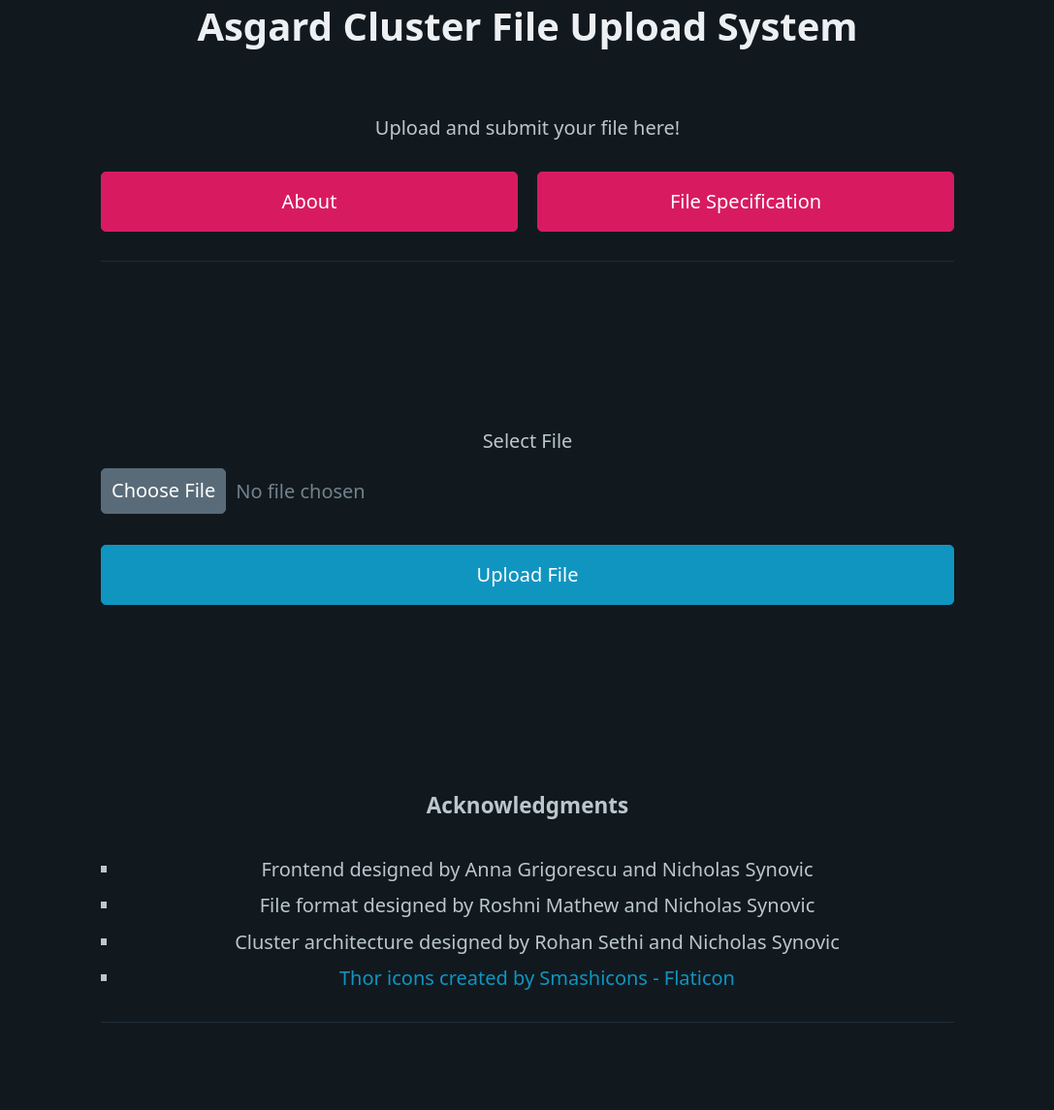
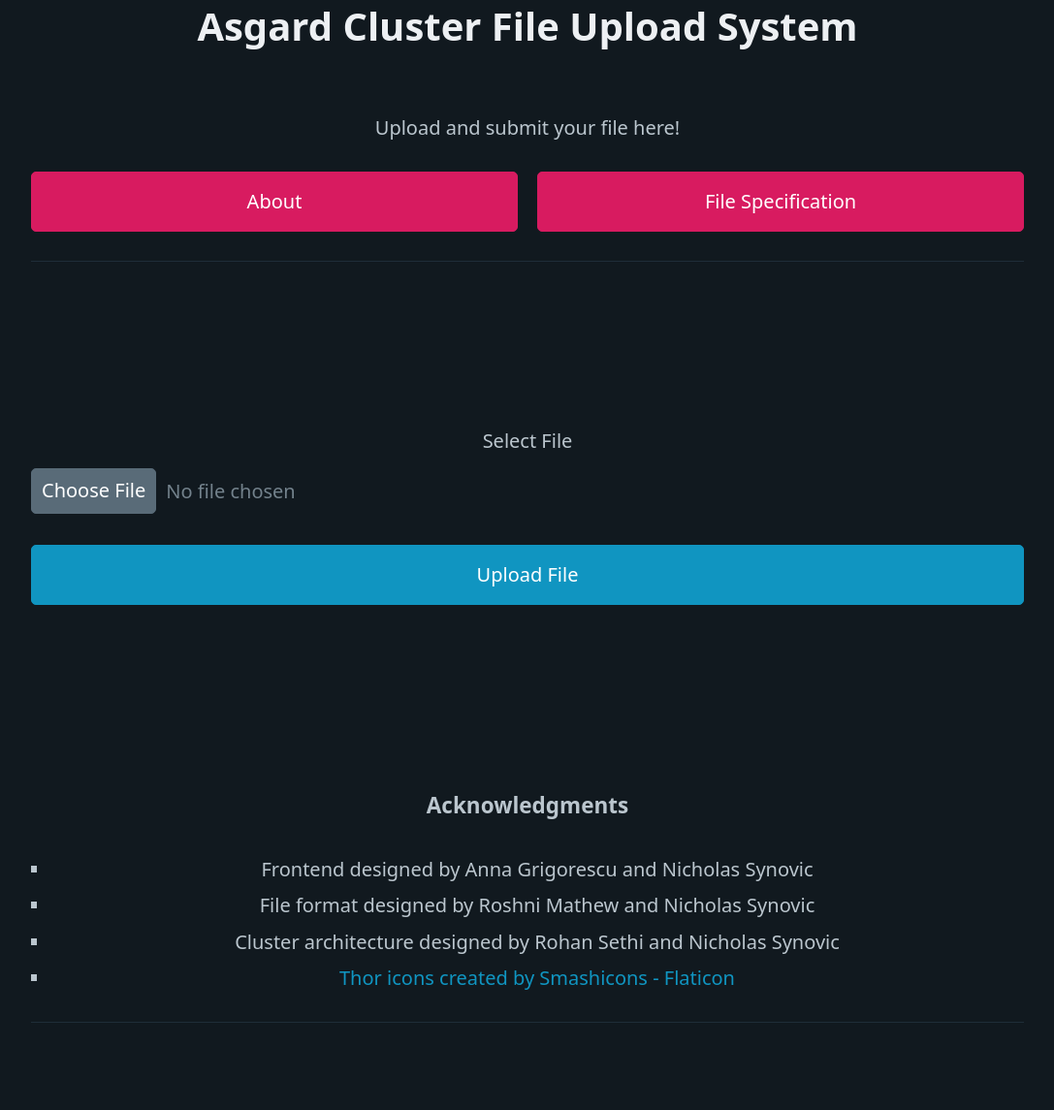
Before and after one commit to yuxin0818/asgard, a Flask app: page / in a window 1280 px wide. Shown: the part 595-1740 px from the top of the page at 97% size, without its empty margins (96-1183 px from the left). Run offline with Flask 2, Linux system fonts and the light colour scheme.

Commit message:
Change margin units

```diff
--- a/app/static/style.css
+++ b/app/static/style.css
@@ -1,8 +1,8 @@
 html,
 body {
-    max-width: 100%;
-    margin-left: 10em;
-    margin-right: 10em;
+    max-width: 100vw;
+    margin-left: 10vw;
+    margin-right: 10vw;
     overflow-x: hidden;
     text-align: center;
 }
```
